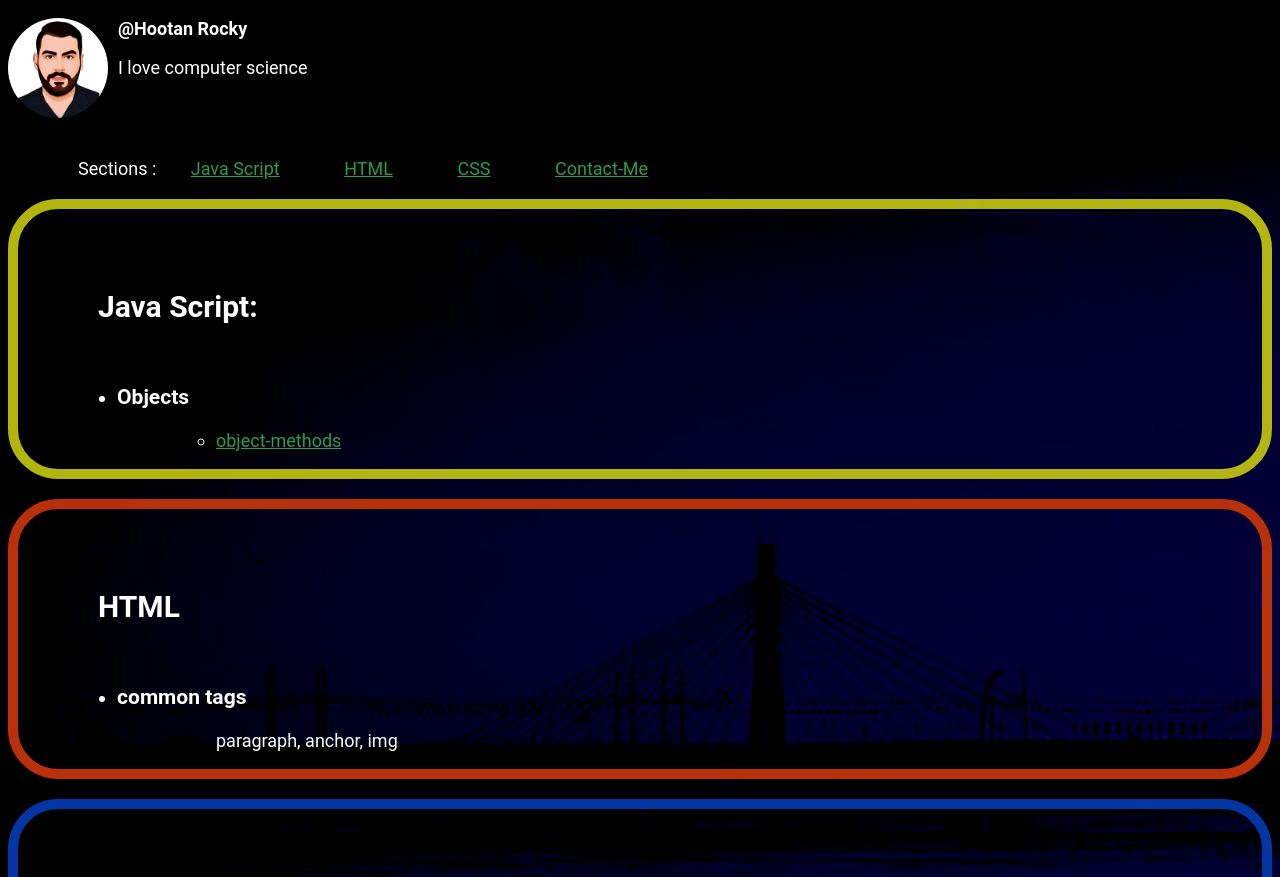
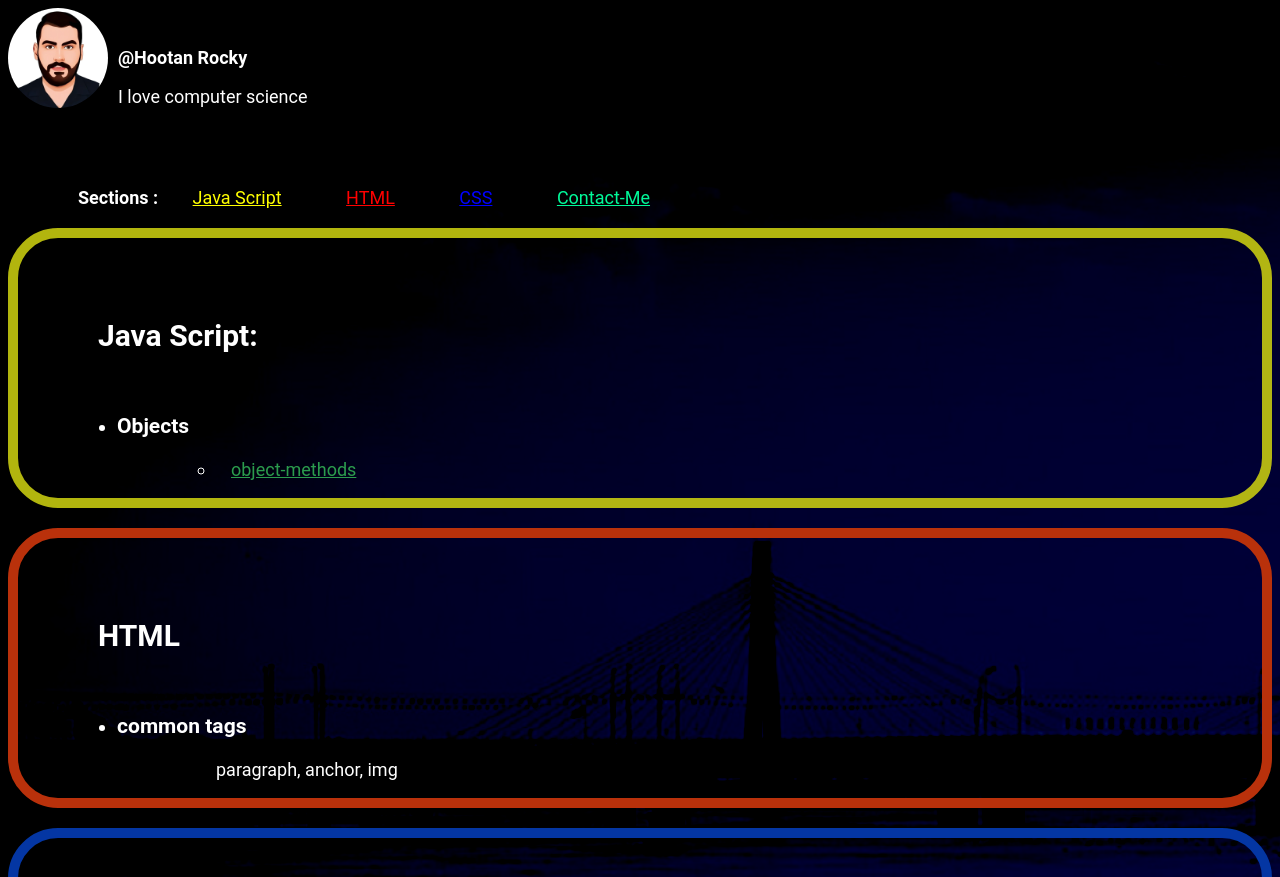
Before and after one commit to houtan-rocky/hootan-rocky.github.io, a plain HTML site: page html/index.html in a window 1280 px wide. Shown: the top 877 px of the page. Drawn offline with Linux system fonts and the light colour scheme.

Commit message:
html and css minor changes

```diff
--- a/css/index.css
+++ b/css/index.css
@@ -121,7 +121,24 @@ video {
 
 nav a {
 	padding: 10px 30px;
+	color: mediumspringgreen;
 }
+
+a[href="#java-script"] {
+	color: yellow;
+}
+a[href="#html"] {
+	color: red;
+}
+a[href="#css"] {
+	color: blue;
+}
+
 a {
 	color: rgb(43, 156, 77);
+	padding: 5px 15px;
 }
+a:hover {
+	font-size: larger;
+	border: 3px solid rgba(135, 133, 133, 0.445);
+}
--- a/html/index.html
+++ b/html/index.html
@@ -24,7 +24,7 @@
 					<p>I love computer science</p>
 					<nav>
 						<ul>
-							Sections :
+							<b>Sections :</b>
 							<li><a href="#java-script">Java Script</a></li>
 
 							<li><a href="#html">HTML</a></li>
```
